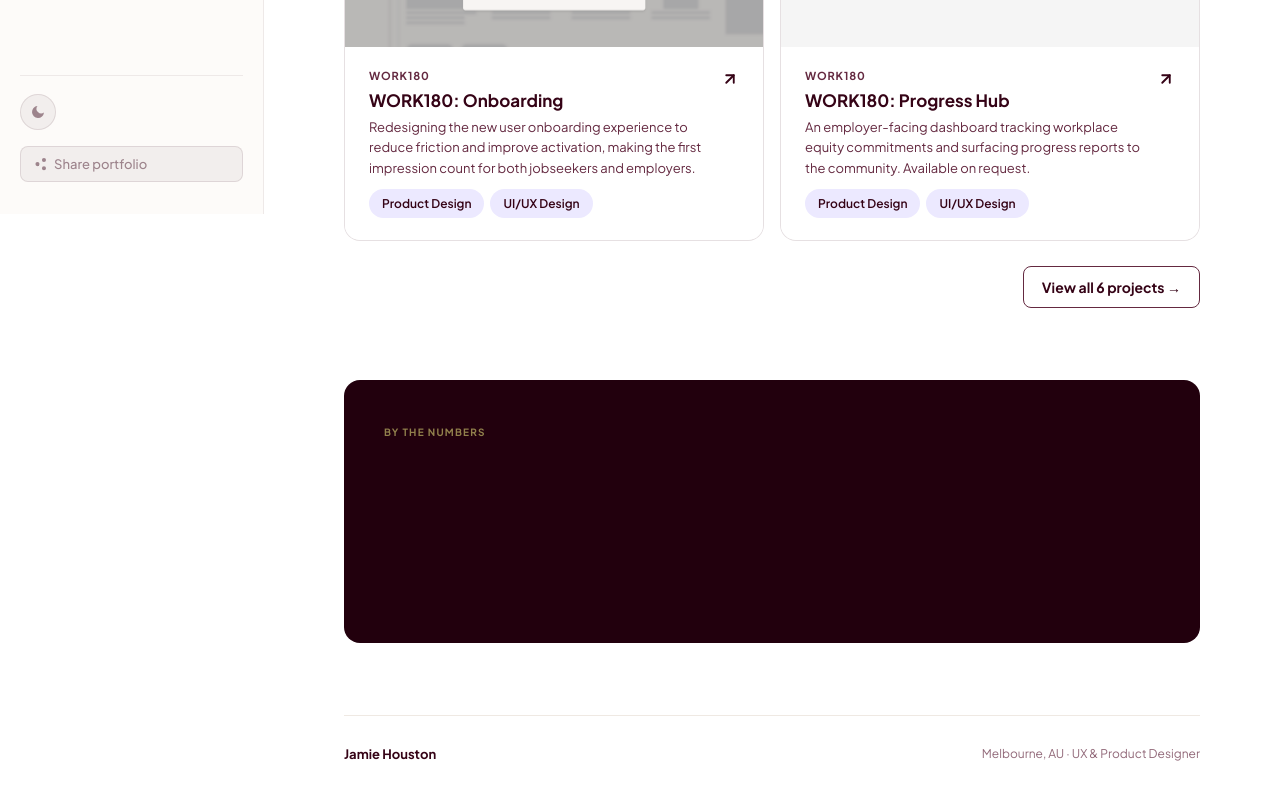
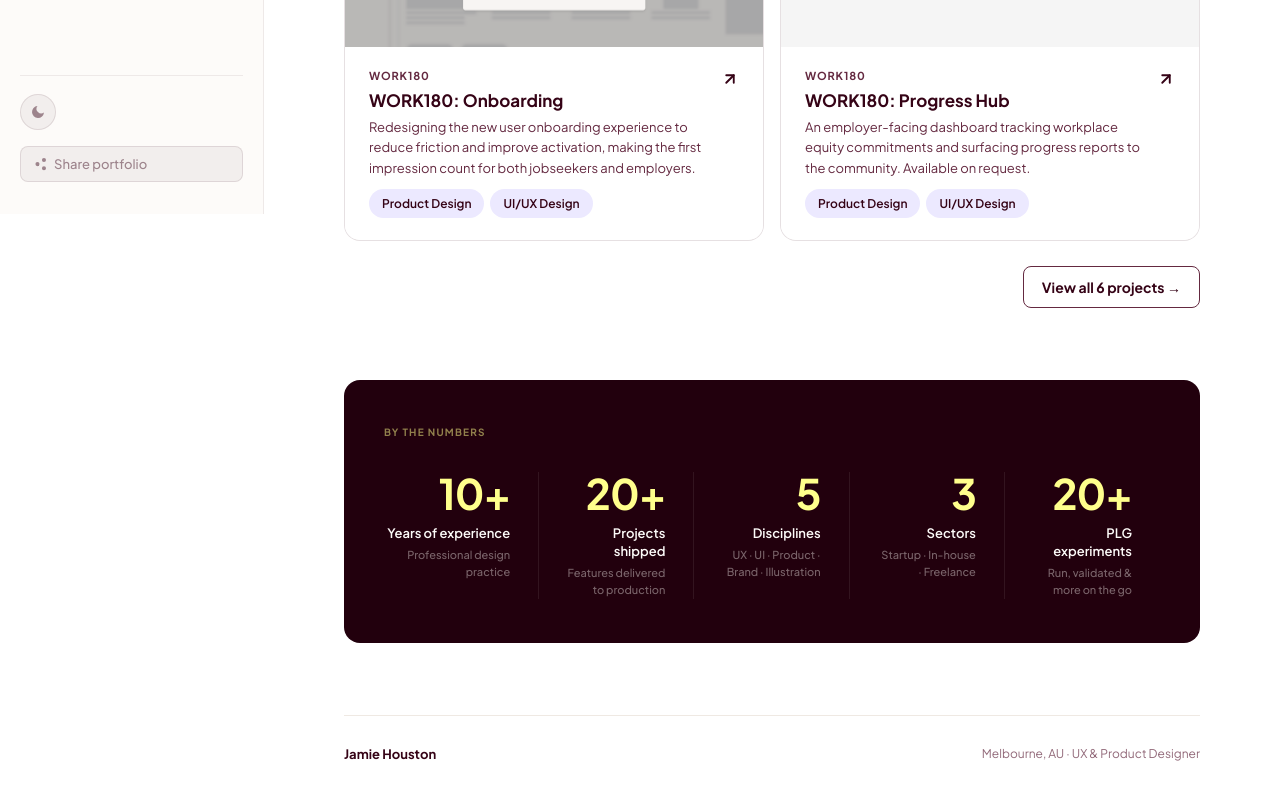
Before and after one commit to jamieboyce5-glitch/jamie-houston-portfolio, a plain HTML site: page index.html in a window 1280 px wide. Shown: the part 586-1386 px from the top of the page. Drawn offline with Linux system fonts and the light colour scheme.

Commit message:
Update portfolio

```diff
--- a/index.html
+++ b/index.html
@@ -409,7 +409,7 @@
     .stat-label{font-size:13px;font-weight:600;color:var(--color-egg-white-200);line-height:1.4;margin-bottom:4px;}
     .stat-sub{font-size:11px;color:rgba(255,251,247,0.4);line-height:1.55;font-weight:500;}
     @media(max-width:960px){.stats-grid{grid-template-columns:repeat(3,1fr);gap:28px 0;}.stat-item{border-right:none!important;padding:0!important;}}
-    @media(max-width:600px){.stats-grid{grid-template-columns:repeat(2,1fr);}}.stats-strip .stat-item:nth-child(n){opacity:0;transform:translateY(16px);transition:opacity 0.5s ease,transform 0.5s ease;}
+    @media(max-width:600px){.stats-grid{grid-template-columns:1fr;}}.stats-strip .stat-item:nth-child(n){opacity:0;transform:translateY(16px);transition:opacity 0.5s ease,transform 0.5s ease;}
     .stats-strip.revealed .stat-item:nth-child(1){opacity:1;transform:none;transition-delay:0ms;}
     .stats-strip.revealed .stat-item:nth-child(2){opacity:1;transform:none;transition-delay:80ms;}
     .stats-strip.revealed .stat-item:nth-child(3){opacity:1;transform:none;transition-delay:160ms;}
@@ -638,6 +638,12 @@
     setTimeout(() => { btn.innerHTML = orig; btn.classList.remove('copied'); toast.classList.remove('show'); }, 2500);
   }).catch(() => { prompt('Copy this link:', url); });
 }
+const statsStrip = document.getElementById('statsStrip');
+if (statsStrip) {
+  new IntersectionObserver((entries) => {
+    entries.forEach(entry => { if (entry.isIntersecting) statsStrip.classList.add('revealed'); });
+  }, { threshold: 0.2 }).observe(statsStrip);
+}
 </script>
 </body>
 </html>
```
